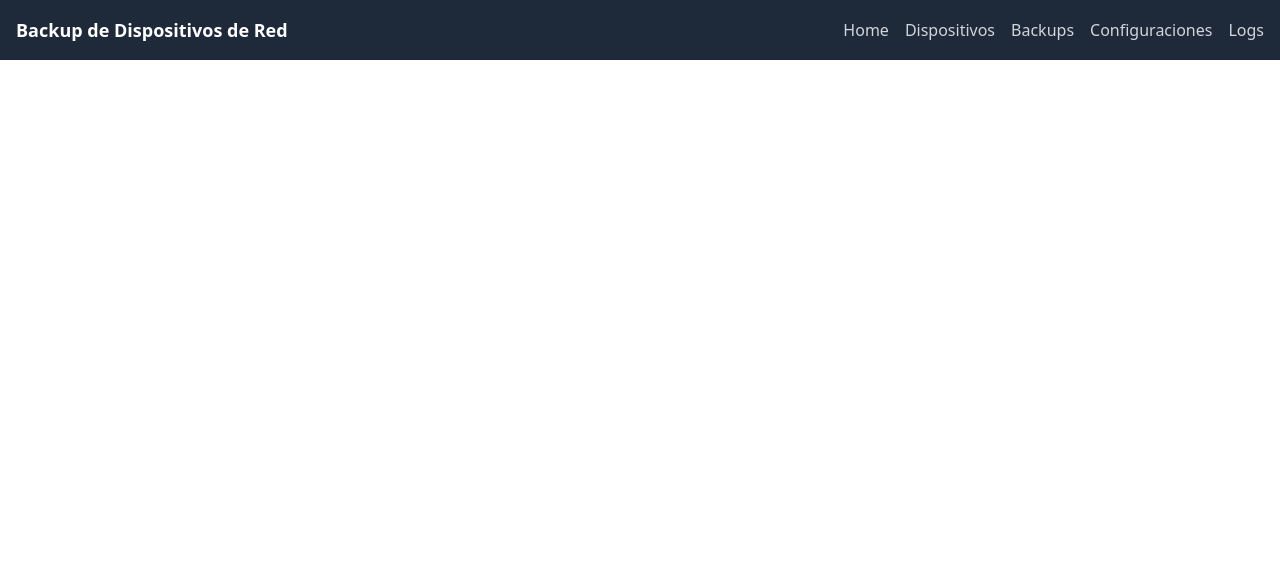
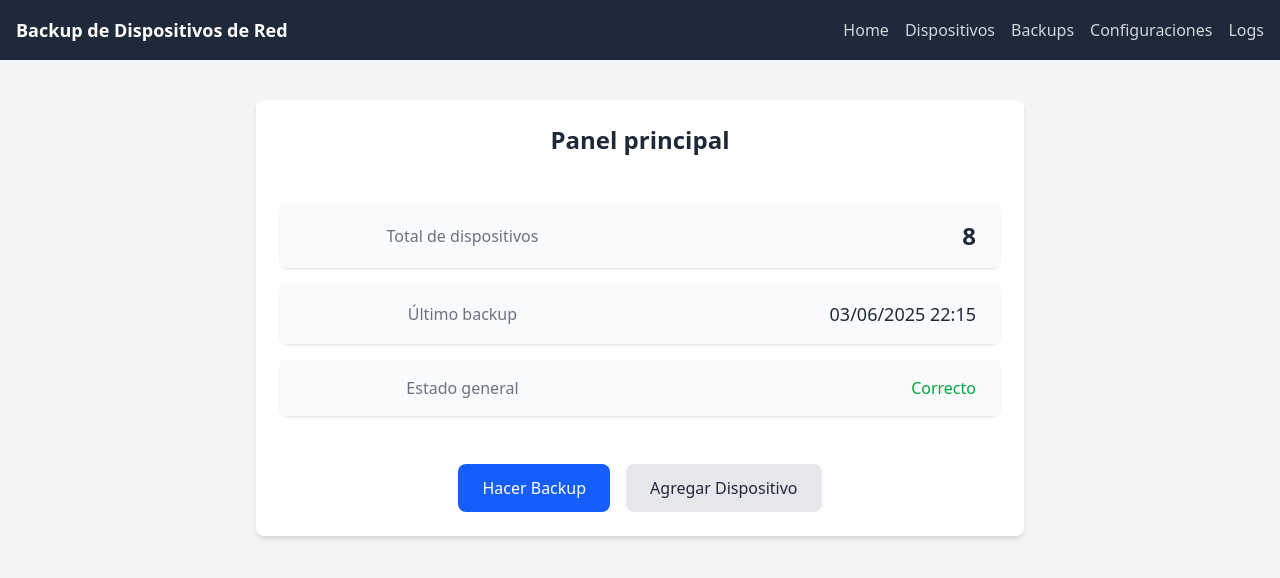
Before and after one commit to TobyX73/Software-de-Automatizaci-n-de-Realizaci-n-de-Backups-de-Configuraciones-de-Dispositivos-de-Red, a React (Vite) app in the folder client/my-app/: page / in a window 1280 px wide. Shown: the top 578 px of the page. Built offline with nearby package versions, Linux system fonts and the light colour scheme.

Commit message:
style:home

```diff
--- a/client/my-app/src/pages/homePage.jsx
+++ b/client/my-app/src/pages/homePage.jsx
@@ -1,18 +1,40 @@
 import NavBar from "../components/navBar";
+import { useNavigate } from "react-router-dom";
 
 function HomePage() {
+    const navigate = useNavigate();
+
     return (
-        <div>
+        <div className="min-h-screen bg-gray-100">
             <NavBar />
-            <h1 className="text-2xl font-bold">Home Page</h1>
+            <main className="max-w-3xl mx-auto mt-10 p-6 bg-white rounded-lg shadow-md">
+                <h1 className="text-2xl font-bold text-gray-800 mb-8">Panel principal</h1>
+                <table className="w-full mb-8 border-separate border-spacing-y-4">
+                    <tbody>
+                        <tr className="bg-gray-50 rounded-lg shadow-sm">
+                            <td className="py-4 px-6 text-gray-500">Total de dispositivos</td>
+                            <td className="py-4 px-6 text-2xl font-semibold text-gray-800 text-right">8</td>
+                        </tr>
+                        <tr className="bg-gray-50 rounded-lg shadow-sm">
+                            <td className="py-4 px-6 text-gray-500">Último backup</td>
+                            <td className="py-4 px-6 text-lg text-gray-800 text-right">03/06/2025 22:15</td>
+                        </tr>
+                        <tr className="bg-gray-50 rounded-lg shadow-sm">
+                            <td className="py-4 px-6 text-gray-500">Estado general</td>
+                            <td className="py-4 px-6 text-green-600 font-medium text-right">Correcto</td>
+                        </tr>
+                    </tbody>
+                </table>
+                <div className="flex flex-col md:flex-row gap-4 justify-center">
+                    <button  onClick={() => navigate("/backups")} className="bg-blue-600 hover:bg-blue-700 text-white px-6 py-3 rounded-lg transition font-medium">
+                        Hacer Backup
+                    </button>
+                    <button onClick={() => navigate("/devices")} className="bg-gray-200 hover:bg-gray-300 text-gray-800 px-6 py-3 rounded-lg transition font-medium">
+                        Agregar Dispositivo
+                    </button>
+                </div>
+            </main>
         </div>
     );
 }
 export default HomePage;
-/*Total de dispositivos
-
-Último backup
-
-Estado general
-
-Accesos rápidos (botón para hacer backup, agregar dispositivo)*/
```
